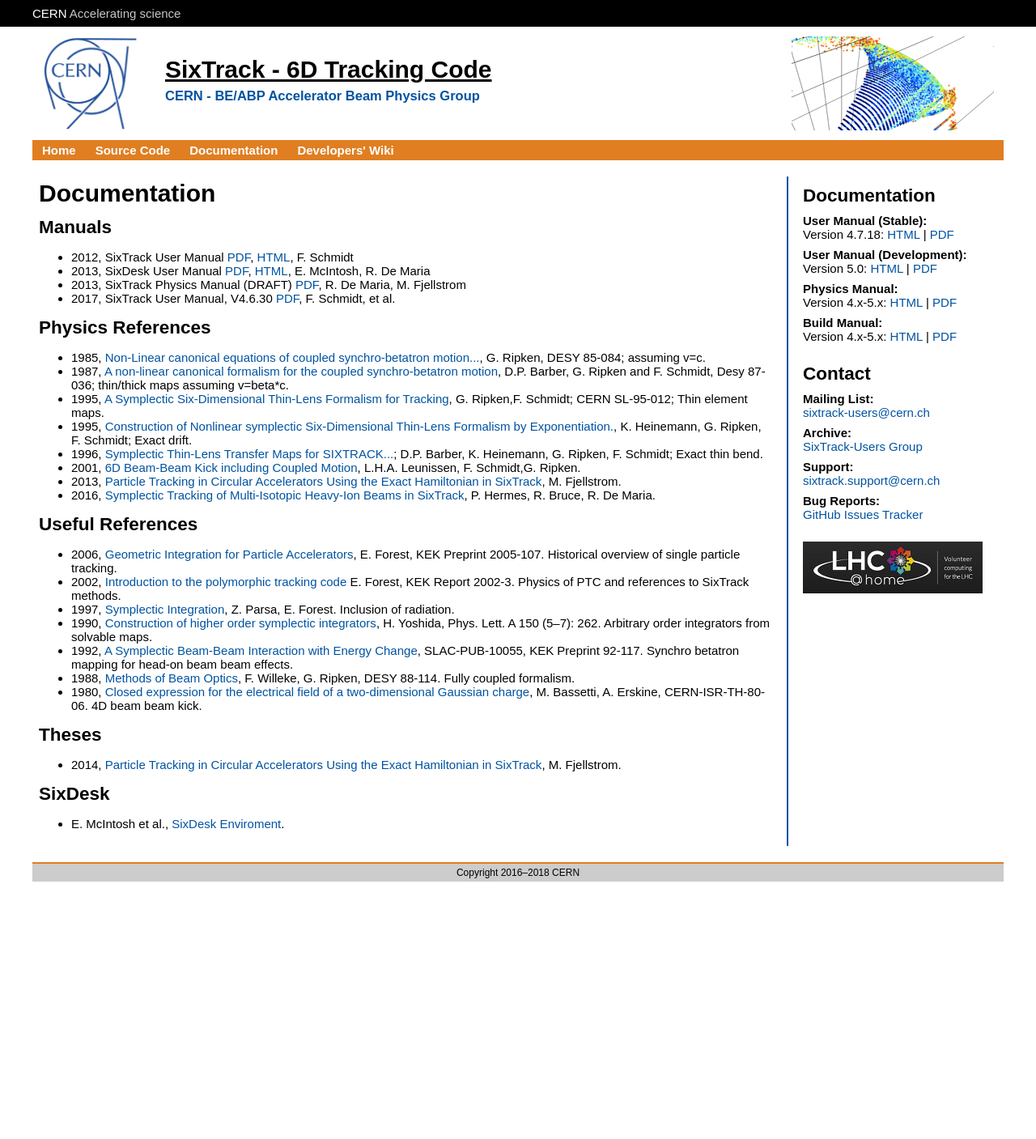
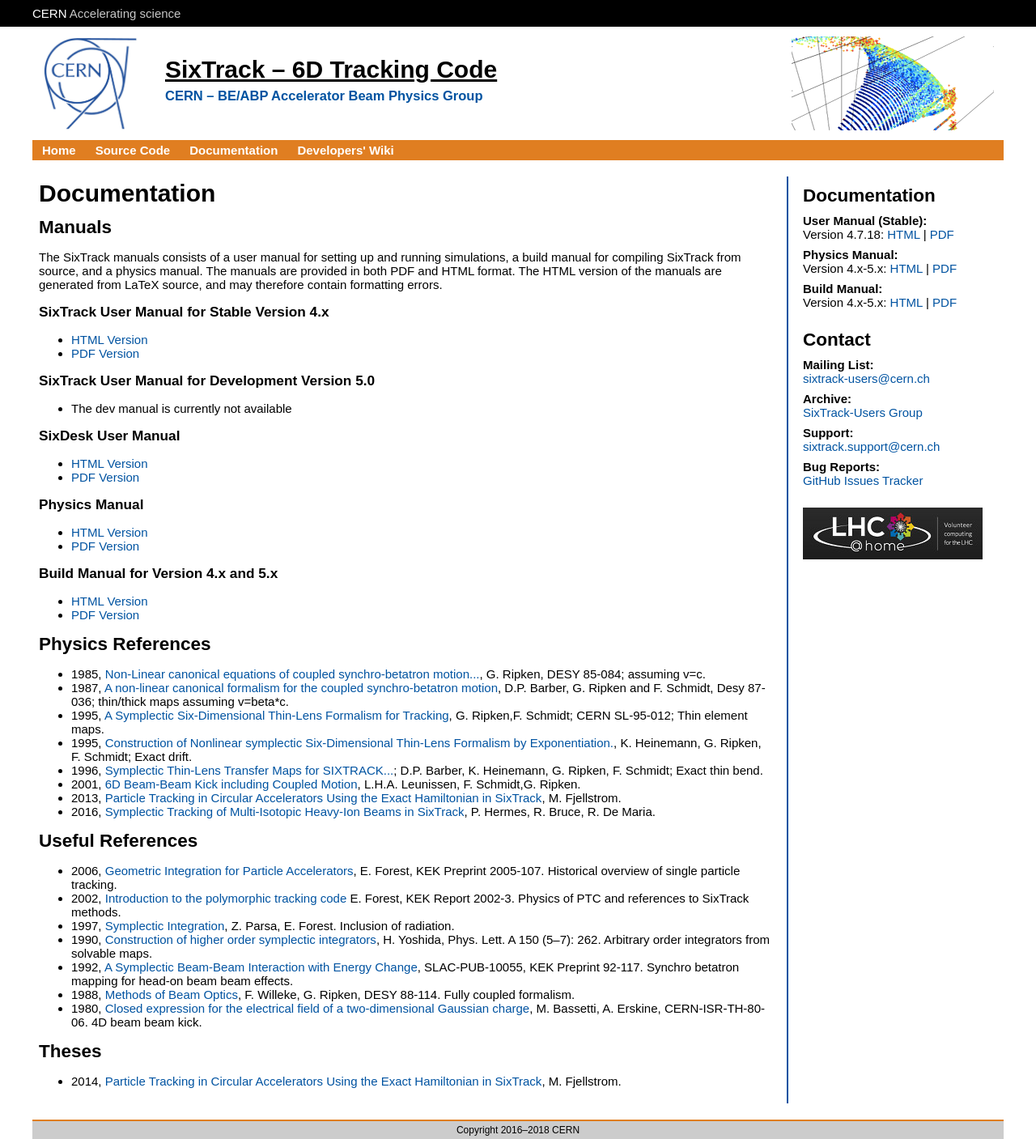
Before and after one commit to SixTrack/SixTrackWeb, a PHP site: page /docs.php in a window 1280 px wide. Shown: the whole page at 81% size. Before the commit the page ends 1089 px from the top, so only its background shows below. Run offline with PHP 8.4, Linux system fonts and the light colour scheme.

Commit message:
Final changes before going public

```diff
--- a/web/css/latexml-fix.css
+++ b/web/css/latexml-fix.css
@@ -1,6 +1,7 @@
 /**
  *  SixTrack Web – LaTeXML CSS Fixes
  * ==================================
+ *  Veronica Berglyd Olsen, CERN BE/ABP/HSS 2018
  *  Created 2018-02-22
  */
 
--- a/web/css/styles.css
+++ b/web/css/styles.css
@@ -1,8 +1,8 @@
 /**
  *  SixTrack Web – Main CSS File
  * ================================
+ *  Veronica Berglyd Olsen, CERN BE/ABP/HSS 2018
  *  Created 2018-02-19
-    color: #e07e21;
  */
 
 html {
--- a/web/docs.php
+++ b/web/docs.php
@@ -2,6 +2,7 @@
    /**
     *  SixTrack Web – Documentation File
     * ===================================
+    *  Veronica Berglyd Olsen, CERN BE/ABP/HSS 2018
     *  Created 2018-02-20
     */
 
@@ -12,29 +13,41 @@
 <article>
     <h1>Documentation</h1>
     <h2>Manuals</h2>
+
+    <p>The SixTrack manuals consists of a user manual for setting up and running simulations,
+        a build manual for compiling SixTrack from source, and a physics manual. The manuals are
+        provided in both PDF and HTML format. The HTML version of the manuals are generated from
+        LaTeX source, and may therefore contain formatting errors.</p>
+
+    <h3>SixTrack User Manual for Stable Version 4.x</h3>
     <ul>
-        <li>
-            2012, SixTrack User Manual
-            <a href=/SixTrack/doc/manual_old/six.pdf>PDF</a>,
-            <a href=/SixTrack/doc/manual_old/six.html>HTML</a>,
-            F. Schmidt
-        </li>
-        <li>
-            2013, SixDesk User Manual
-            <a href=/SixTrack/doc/sixdesk/sixdesk_env.pdf>PDF</a>,
-            <a href=/SixTrack/doc/sixdesk/sixdesk_env.html>HTML</a>,
-            E. McIntosh, R. De Maria
-        </li>
-        <li>
-            2013, SixTrack Physics Manual (DRAFT)
-            <a href=/SixTrack/doc/physics_manual/sixphys.pdf>PDF</a>,
-            R. De Maria, M. Fjellstrom
-        </li>
-        <li>
-            2017, SixTrack User Manual, V4.6.30
-            <a href=../doc/manual_old/six.pdf>PDF</a>,
-            F. Schmidt, et al.
-        </li>
+        <li><a href="/SixTrack/web/docs/user_full/manual.php">HTML Version</a></li>
+        <li><a href="/SixTrack/web/docs/user_manual.pdf">PDF Version</a></li>
+    </ul>
+
+    <h3>SixTrack User Manual for Development Version 5.0</h3>
+    <ul>
+        <li>The dev manual is currently not available</li>
+        <!-- <li><a href="/SixTrack/web/docs_dev/user_full/manual.php">HTML Version</a></li> -->
+        <!-- <li><a href="/SixTrack/web/docs_dev/user_manual.pdf">PDF Version</a></li> -->
+    </ul>
+
+    <h3>SixDesk User Manual</h3>
+    <ul>
+        <li><a href="/SixTrack/doc/sixdesk/sixdesk_env.html">HTML Version</a></li>
+        <li><a href="/SixTrack/doc/sixdesk/sixdesk_env.pdf">PDF Version</a></li>
+    </ul>
+
+    <h3>Physics Manual</h3>
+    <ul>
+        <li><a href="/SixTrack/web/docs/physics_full/manual.php">HTML Version</a></li>
+        <li><a href="/SixTrack/web/docs/physics_manual.pdf">PDF Version</a></li>
+    </ul>
+
+    <h3>Build Manual for Version 4.x and 5.x</h3>
+    <ul>
+        <li><a href="/SixTrack/web/docs/build_full/manual.php">HTML Version</a></li>
+        <li><a href="/SixTrack/web/docs/building_sixtrack.pdf">PDF Version</a></li>
     </ul>
 
     <h2>Physics References</h2>
@@ -138,11 +151,6 @@
             M. Fjellstrom.
         </li>
     </ul>
-
-    <h2>SixDesk</h2>
-    <ul>
-        <li>E. McIntosh et al., <a href=/SixTrack/doc/sixdesk/sixdesk_env.html>SixDesk Enviroment</a>.
-    </ul>
 </article>
 <aside>
     <?php include_once($incPath."/aside_manual.php"); ?>
--- a/web/includes/aside_footer.php
+++ b/web/includes/aside_footer.php
@@ -2,6 +2,7 @@
    /**
     *  SixTrack Web – Aside Footer File
     * ==================================
+    *  Veronica Berglyd Olsen, CERN BE/ABP/HSS 2018
     *  Created 2018-02-20
     */
 
--- a/web/includes/aside_manual.php
+++ b/web/includes/aside_manual.php
@@ -2,6 +2,7 @@
    /**
     *  SixTrack Web – Aside Manual File
     * ==================================
+    *  Veronica Berglyd Olsen, CERN BE/ABP/HSS 2018
     *  Created 2018-02-20
     */
 
@@ -15,12 +16,14 @@
         |
         <a href="/SixTrack/web/docs/user_manual.pdf">PDF</a>
     </li>
+    <!--
     <li><b>User Manual (Development):</b><br>
         Version 5.0:
         <a href="/SixTrack/web/docs_dev/user_full/manual.php">HTML</a>
         |
         <a href="/SixTrack/web/docs_dev/user_manual.pdf">PDF</a>
     </li>
+    -->
     <li><b>Physics Manual:</b><br>
         Version 4.x-5.x:
         <a href="/SixTrack/web/docs/physics_full/manual.php">HTML</a>
--- a/web/includes/footer.php
+++ b/web/includes/footer.php
@@ -2,6 +2,7 @@
    /**
     *  SixTrack Web – Footer File
     * ============================
+    *  Veronica Berglyd Olsen, CERN BE/ABP/HSS 2018
     *  Created 2018-02-19
     */
 
--- a/web/includes/header.php
+++ b/web/includes/header.php
@@ -2,6 +2,7 @@
    /**
     *  SixTrack Web – Header File
     * ============================
+    *  Veronica Berglyd Olsen, CERN BE/ABP/HSS 2018
     *  Created 2018-02-19
     */
 
@@ -41,8 +42,8 @@
         <div class="logo">
             <a href="http://cern.ch/"><img src="/SixTrack/web/images/logo.jpg" height="116px"></a>
         </div><div class="title">
-            <h1>SixTrack - 6D Tracking Code</h1>
-            <h3><a href="https://be-dep-abp.web.cern.ch/">CERN - BE/ABP Accelerator Beam Physics Group</a></h3>
+            <h1>SixTrack &ndash; 6D Tracking Code</h1>
+            <h3><a href="https://be-dep-abp.web.cern.ch/">CERN &ndash; BE/ABP Accelerator Beam Physics Group</a></h3>
         </div><div class="illustration">
             <img src="/SixTrack/web/images/plot.png" height="116px">
         </div>
--- a/web/index.php
+++ b/web/index.php
@@ -2,6 +2,7 @@
    /**
     *  SixTrack Web – Index File
     * ===========================
+    *  Veronica Berglyd Olsen, CERN BE/ABP/HSS 2018
     *  Created 2018-02-19
     */
 
@@ -11,7 +12,7 @@
 
 <article>
     <h1>Overview</h1>
-    <!-- <img src="images/top.jpg" width="906"> -->
+    <img src="images/top.jpg" width="906">
     <p>SixTrack is a single particle 6D symplectic tracking code optimized for long term tracking in high energy rings.
         It is mainly used for the LHC for dynamic aperture studies, tune optimization, and collimation studies.</p>
     <p>The core of SixTrack is a single executable built from Fortran pre-processed sources. Links to executables and the source
@@ -22,7 +23,7 @@
     <p>A developer manual is also available on the <a href="https://twiki.cern.ch/twiki/bin/view/LHCAtHome/SixTrack">Wiki</a>
         pages.</p>
     <p>For Linux environments, <a href="/SixTrack/doc/sixdesk/sixdesk_env.html">SixDesk</a>, is available in the
-        <a href="downloads.html">downloads</a> pages for preparing, running, and analysing dynamic aperture studies for the LHC.
+        <a href="source.php">source</a> page for preparing, running, and analysing dynamic aperture studies for the LHC.
         It can be used with the CERN LSF and <a href="http://lhcathome.web.cern.ch/LHCathome/">LHC@Home</a> computer resources.</p>
 
     <h2>Development</h2>
--- a/web/source.php
+++ b/web/source.php
@@ -2,6 +2,7 @@
    /**
     *  SixTrack Web – Source File
     * ============================
+    *  Veronica Berglyd Olsen, CERN BE/ABP/HSS 2018
     *  Created 2018-02-20
     */
 
@@ -32,11 +33,12 @@
         <a href="http://github.com/SixTrack/SixTrackLib">SixTrackLib</a>: C library implementing SixTrack models.
     </p>
 
-    <h2> Contributing to the Code</h2>
+    <h2>Contributing to the Code</h2>
     <p>Developers are encouraged to create a GitHub fork and create pull requests.</p>
     <p>Specific on going developements are hosted on the <a href="http://github.com/SixTrack">GitHub SixTrack page</a> and they will
         normally be merged with the official repository as soon as the code is stable.</p>
     <p>Please use the git merge functionality to keep your master branch in synch with the official repository.</p>
+    <p>For further details, see the <a href="/SixTrack/web/docs/build_full/manual.php">build manual</a>.</p>
 </article>
 <aside>
     <h2>Quick Links</h2>
```
